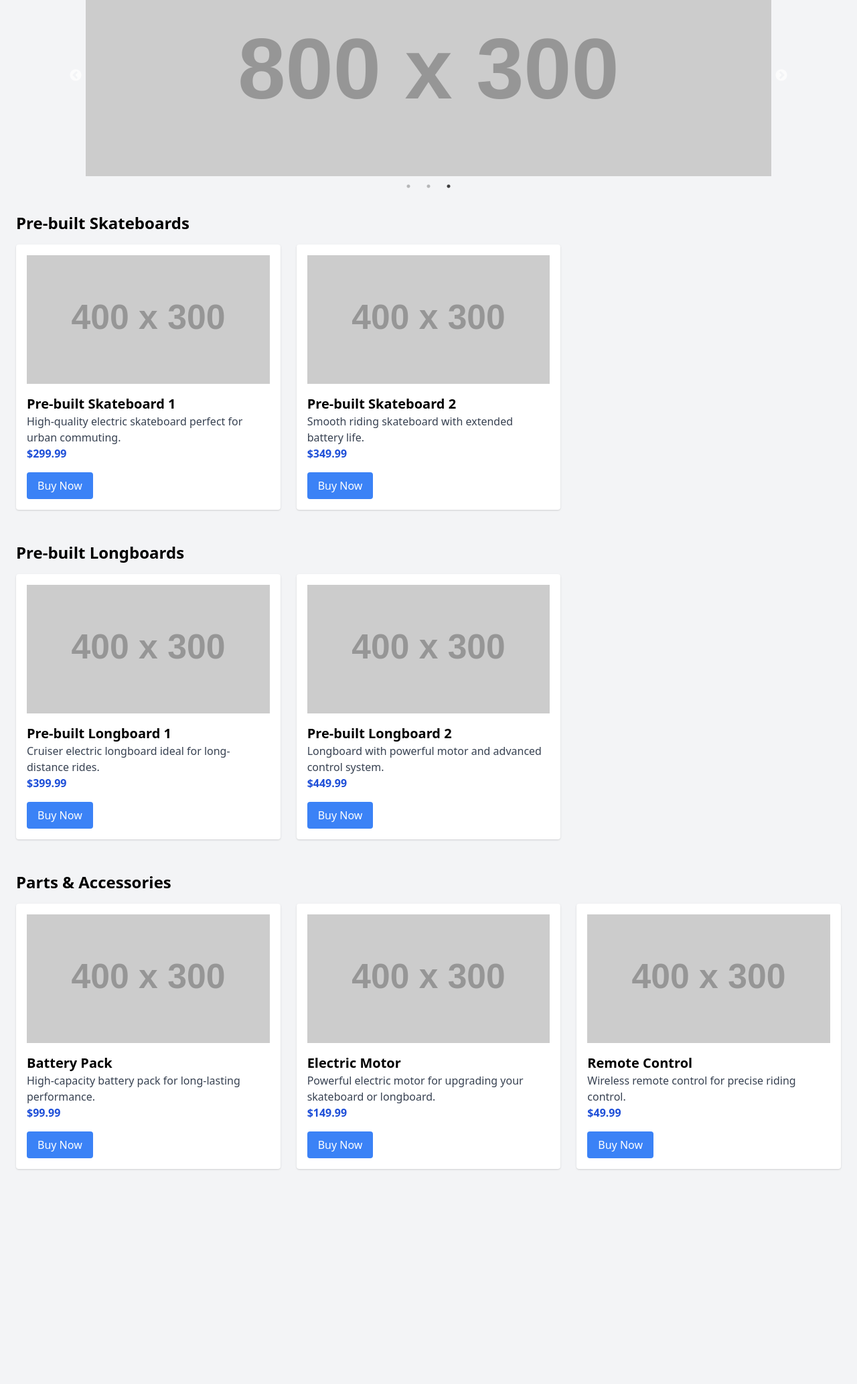
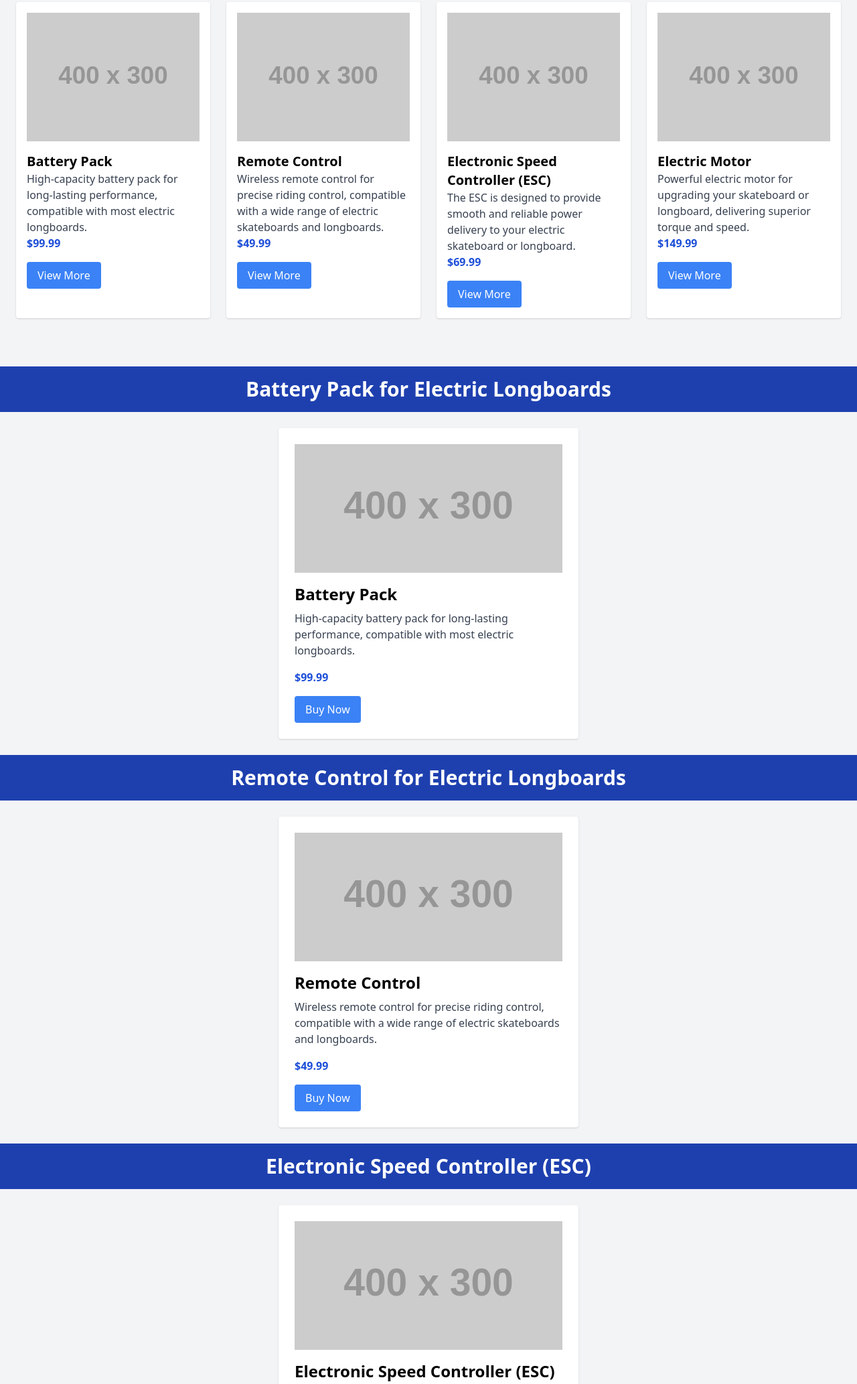
Before and after one commit to ElecBoardz/elecboardzweb, a plain HTML site: page index.html in a window 1280 px wide. Shown: the part 137-2203 px from the top of the page at 67% size. Before the commit the page ends 1954 px from the top, so only its background shows below. Drawn offline with nearby package versions, Linux system fonts and the light colour scheme; placeholder pictures from the web are drawn by us.

Commit message:
Update index.html

```diff
--- a/index.html
+++ b/index.html
@@ -3,116 +3,154 @@
 <head>
     <meta charset="UTF-8">
     <meta name="viewport" content="width=device-width, initial-scale=1.0">
-    <title>Electric Longboards & Skateboards</title>
+    <title>Electric Longboards & Skateboards Store</title>
     <link rel="stylesheet" href="https://cdnjs.cloudflare.com/ajax/libs/tailwindcss/2.2.19/tailwind.min.css">
-    <link rel="stylesheet" href="https://cdnjs.cloudflare.com/ajax/libs/slick-carousel/1.8.1/slick.min.css" />
-    <link rel="stylesheet" href="https://cdnjs.cloudflare.com/ajax/libs/slick-carousel/1.8.1/slick-theme.min.css" />
-    <style>
-        .carousel {
-            margin: 2rem auto;
-            width: 80%;
-        }
-        .carousel img {
-            width: 100%;
-            height: 300px;
-            object-fit: cover;
-        }
-    </style>
 </head>
 <body class="bg-gray-100">
     <header class="p-4 bg-blue-800 text-white text-center">
-        <h1 class="text-3xl font-bold">Electric Longboards & Skateboards</h1>
+        <h1 class="text-3xl font-bold">Electric Longboards & Skateboards Store</h1>
     </header>
-
-    <div class="carousel">
-        <div><img src="https://via.placeholder.com/800x300?text=Electric+Longboard+1" alt="Electric Longboard 1"></div>
-        <div><img src="https://via.placeholder.com/800x300?text=Electric+Skateboard+2" alt="Electric Skateboard 2"></div>
-        <div><img src="https://via.placeholder.com/800x300?text=Electric+Longboard+3" alt="Electric Longboard 3"></div>
-    </div>
-
     <main class="p-6">
-        <section id="prebuilt-skateboards" class="mb-12">
-            <h2 class="text-2xl font-bold mb-4">Pre-built Skateboards</h2>
-            <div class="grid grid-cols-1 md:grid-cols-3 gap-6">
-                <div class="bg-white shadow rounded p-4">
-                    <img src="https://via.placeholder.com/400x300?text=Pre-built+Skateboard+1" alt="Pre-built Skateboard 1" class="w-full h-48 object-cover mb-4">
-                    <h3 class="text-xl font-semibold">Pre-built Skateboard 1</h3>
-                    <p class="text-gray-700">High-quality electric skateboard perfect for urban commuting.</p>
-                    <p class="text-blue-700 font-bold">$299.99</p>
-                    <button class="bg-blue-500 text-white mt-4 py-2 px-4 rounded">Buy Now</button>
-                </div>
-                <div class="bg-white shadow rounded p-4">
-                    <img src="https://via.placeholder.com/400x300?text=Pre-built+Skateboard+2" alt="Pre-built Skateboard 2" class="w-full h-48 object-cover mb-4">
-                    <h3 class="text-xl font-semibold">Pre-built Skateboard 2</h3>
-                    <p class="text-gray-700">Smooth riding skateboard with extended battery life.</p>
-                    <p class="text-blue-700 font-bold">$349.99</p>
-                    <button class="bg-blue-500 text-white mt-4 py-2 px-4 rounded">Buy Now</button>
-                </div>
-            </div>
-        </section>
-
-        <section id="prebuilt-longboards" class="mb-12">
-            <h2 class="text-2xl font-bold mb-4">Pre-built Longboards</h2>
-            <div class="grid grid-cols-1 md:grid-cols-3 gap-6">
-                <div class="bg-white shadow rounded p-4">
-                    <img src="https://via.placeholder.com/400x300?text=Pre-built+Longboard+1" alt="Pre-built Longboard 1" class="w-full h-48 object-cover mb-4">
-                    <h3 class="text-xl font-semibold">Pre-built Longboard 1</h3>
-                    <p class="text-gray-700">Cruiser electric longboard ideal for long-distance rides.</p>
-                    <p class="text-blue-700 font-bold">$399.99</p>
-                    <button class="bg-blue-500 text-white mt-4 py-2 px-4 rounded">Buy Now</button>
-                </div>
-                <div class="bg-white shadow rounded p-4">
-                    <img src="https://via.placeholder.com/400x300?text=Pre-built+Longboard+2" alt="Pre-built Longboard 2" class="w-full h-48 object-cover mb-4">
-                    <h3 class="text-xl font-semibold">Pre-built Longboard 2</h3>
-                    <p class="text-gray-700">Longboard with powerful motor and advanced control system.</p>
-                    <p class="text-blue-700 font-bold">$449.99</p>
-                    <button class="bg-blue-500 text-white mt-4 py-2 px-4 rounded">Buy Now</button>
-                </div>
-            </div>
-        </section>
-
-        <section id="parts" class="mb-12">
-            <h2 class="text-2xl font-bold mb-4">Parts & Accessories</h2>
-            <div class="grid grid-cols-1 md:grid-cols-3 gap-6">
+        <section id="products" class="mb-12">
+            <h2 class="text-2xl font-bold mb-4">Our Products</h2>
+            <div class="grid grid-cols-1 md:grid-cols-2 lg:grid-cols-4 gap-6">
+                <!-- Battery Pack -->
                 <div class="bg-white shadow rounded p-4">
                     <img src="https://via.placeholder.com/400x300?text=Battery+Pack" alt="Battery Pack" class="w-full h-48 object-cover mb-4">
                     <h3 class="text-xl font-semibold">Battery Pack</h3>
-                    <p class="text-gray-700">High-capacity battery pack for long-lasting performance.</p>
+                    <p class="text-gray-700">High-capacity battery pack for long-lasting performance, compatible with most electric longboards.</p>
                     <p class="text-blue-700 font-bold">$99.99</p>
-                    <button class="bg-blue-500 text-white mt-4 py-2 px-4 rounded">Buy Now</button>
+                    <a href="battery.html" class="bg-blue-500 text-white mt-4 py-2 px-4 rounded inline-block">View More</a>
                 </div>
+
+                <!-- Remote Control -->
+                <div class="bg-white shadow rounded p-4">
+                    <img src="https://via.placeholder.com/400x300?text=Remote+Control" alt="Remote Control" class="w-full h-48 object-cover mb-4">
+                    <h3 class="text-xl font-semibold">Remote Control</h3>
+                    <p class="text-gray-700">Wireless remote control for precise riding control, compatible with a wide range of electric skateboards and longboards.</p>
+                    <p class="text-blue-700 font-bold">$49.99</p>
+                    <a href="remote.html" class="bg-blue-500 text-white mt-4 py-2 px-4 rounded inline-block">View More</a>
+                </div>
+
+                <!-- ESC -->
+                <div class="bg-white shadow rounded p-4">
+                    <img src="https://via.placeholder.com/400x300?text=ESC" alt="ESC" class="w-full h-48 object-cover mb-4">
+                    <h3 class="text-xl font-semibold">Electronic Speed Controller (ESC)</h3>
+                    <p class="text-gray-700">The ESC is designed to provide smooth and reliable power delivery to your electric skateboard or longboard.</p>
+                    <p class="text-blue-700 font-bold">$69.99</p>
+                    <a href="esc.html" class="bg-blue-500 text-white mt-4 py-2 px-4 rounded inline-block">View More</a>
+                </div>
+
+                <!-- Electric Motor -->
                 <div class="bg-white shadow rounded p-4">
                     <img src="https://via.placeholder.com/400x300?text=Electric+Motor" alt="Electric Motor" class="w-full h-48 object-cover mb-4">
                     <h3 class="text-xl font-semibold">Electric Motor</h3>
-                    <p class="text-gray-700">Powerful electric motor for upgrading your skateboard or longboard.</p>
+                    <p class="text-gray-700">Powerful electric motor for upgrading your skateboard or longboard, delivering superior torque and speed.</p>
                     <p class="text-blue-700 font-bold">$149.99</p>
-                    <button class="bg-blue-500 text-white mt-4 py-2 px-4 rounded">Buy Now</button>
-                </div>
-                <div class="bg-white shadow rounded p-4">
-                    <img src="https://via.placeholder.com/400x300?text=Remote+Control" alt="Remote Control" class="w-full h-48 object-cover mb-4">
-                    <h3 class="text-xl font-semibold">Remote Control</h3>
-                    <p class="text-gray-700">Wireless remote control for precise riding control.</p>
-                    <p class="text-blue-700 font-bold">$49.99</p>
-                    <button class="bg-blue-500 text-white mt-4 py-2 px-4 rounded">Buy Now</button>
+                    <a href="motor.html" class="bg-blue-500 text-white mt-4 py-2 px-4 rounded inline-block">View More</a>
                 </div>
             </div>
         </section>
     </main>
-
-    <script src="https://cdnjs.cloudflare.com/ajax/libs/jquery/3.6.0/jquery.min.js"></script>
-    <script src="https://cdnjs.cloudflare.com/ajax/libs/slick-carousel/1.8.1/slick.min.js"></script>
-    <script>
-        $(document).ready(function(){
-            $('.carousel').slick({
-                dots: true,
-                infinite: true,
-                speed: 500,
-                slidesToShow: 1,
-                slidesToScroll: 1,
-                autoplay: true,
-                autoplaySpeed: 2000,
-            });
-        });
-    </script>
 </body>
 </html>
+
+<!-- Battery Pack Page -->
+<!DOCTYPE html>
+<html lang="en">
+<head>
+    <meta charset="UTF-8">
+    <meta name="viewport" content="width=device-width, initial-scale=1.0">
+    <title>Battery Pack</title>
+    <link rel="stylesheet" href="https://cdnjs.cloudflare.com/ajax/libs/tailwindcss/2.2.19/tailwind.min.css">
+</head>
+<body class="bg-gray-100">
+    <header class="p-4 bg-blue-800 text-white text-center">
+        <h1 class="text-3xl font-bold">Battery Pack for Electric Longboards</h1>
+    </header>
+    <main class="p-6">
+        <div class="bg-white shadow rounded p-6 max-w-md mx-auto">
+            <img src="https://via.placeholder.com/400x300?text=Battery+Pack" alt="Battery Pack" class="w-full h-48 object-cover mb-4">
+            <h2 class="text-2xl font-bold mb-2">Battery Pack</h2>
+            <p class="text-gray-700 mb-4">High-capacity battery pack for long-lasting performance, compatible with most electric longboards.</p>
+            <p class="text-blue-700 font-bold mb-4">$99.99</p>
+            <button class="bg-blue-500 text-white py-2 px-4 rounded">Buy Now</button>
+        </div>
+    </main>
+</body>
+</html>
+
+<!-- Remote Control Page -->
+<!DOCTYPE html>
+<html lang="en">
+<head>
+    <meta charset="UTF-8">
+    <meta name="viewport" content="width=device-width, initial-scale=1.0">
+    <title>Remote Control</title>
+    <link rel="stylesheet" href="https://cdnjs.cloudflare.com/ajax/libs/tailwindcss/2.2.19/tailwind.min.css">
+</head>
+<body class="bg-gray-100">
+    <header class="p-4 bg-blue-800 text-white text-center">
+        <h1 class="text-3xl font-bold">Remote Control for Electric Longboards</h1>
+    </header>
+    <main class="p-6">
+        <div class="bg-white shadow rounded p-6 max-w-md mx-auto">
+            <img src="https://via.placeholder.com/400x300?text=Remote+Control" alt="Remote Control" class="w-full h-48 object-cover mb-4">
+            <h2 class="text-2xl font-bold mb-2">Remote Control</h2>
+            <p class="text-gray-700 mb-4">Wireless remote control for precise riding control, compatible with a wide range of electric skateboards and longboards.</p>
+            <p class="text-blue-700 font-bold mb-4">$49.99</p>
+            <button class="bg-blue-500 text-white py-2 px-4 rounded">Buy Now</button>
+        </div>
+    </main>
+</body>
+</html>
+
+<!-- ESC Page -->
+<!DOCTYPE html>
+<html lang="en">
+<head>
+    <meta charset="UTF-8">
+    <meta name="viewport" content="width=device-width, initial-scale=1.0">
+    <title>ESC</title>
+    <link rel="stylesheet" href="https://cdnjs.cloudflare.com/ajax/libs/tailwindcss/2.2.19/tailwind.min.css">
+</head>
+<body class="bg-gray-100">
+    <header class="p-4 bg-blue-800 text-white text-center">
+        <h1 class="text-3xl font-bold">Electronic Speed Controller (ESC)</h1>
+    </header>
+    <main class="p-6">
+        <div class="bg-white shadow rounded p-6 max-w-md mx-auto">
+            <img src="https://via.placeholder.com/400x300?text=ESC" alt="ESC" class="w-full h-48 object-cover mb-4">
+            <h2 class="text-2xl font-bold mb-2">Electronic Speed Controller (ESC)</h2>
+            <p class="text-gray-700 mb-4">The ESC is designed to provide smooth and reliable power delivery to your electric skateboard or longboard.</p>
+            <p class="text-blue-700 font-bold mb-4">$69.99</p>
+            <button class="bg-blue-500 text-white py-2 px-4 rounded">Buy Now</button>
+        </div>
+    </main>
+</body>
+</html>
+
+<!-- Electric Motor Page -->
+<!DOCTYPE html>
+<html lang="en">
+<head>
+    <meta charset="UTF-8">
+    <meta name="viewport" content="width=device-width, initial-scale=1.0">
+    <title>Electric Motor</title>
+    <link rel="stylesheet" href="https://cdnjs.cloudflare.com/ajax/libs/tailwindcss/2.2.19/tailwind.min.css">
+</head>
+<body class="bg-gray-100">
+    <header class="p-4 bg-blue-800 text-white text-center">
+        <h1 class="text-3xl font-bold">Electric Motor for Longboards</h1>
+    </header>
+    <main class="p-6">
+        <div class="bg-white shadow rounded p-6 max-w-md mx-auto">
+            <img src="https://via.placeholder.com/400x300?text=Electric+Motor" alt="Electric Motor" class="w-full h-48 object-cover mb-4">
+            <h2 class="text-2xl font-bold mb-2">Electric Motor</h2>
+            <p class="text-gray-700 mb-4">Powerful electric motor for upgrading your skateboard or longboard, delivering superior torque and speed.</p>
+            <p class="text-blue-700 font-bold mb-4">$149.99</p>
+            <button class="bg-blue-500 text-white py-2 px-4 rounded">Buy Now</button>
+        </div>
+    </main>
+</body>
+</html>
```
